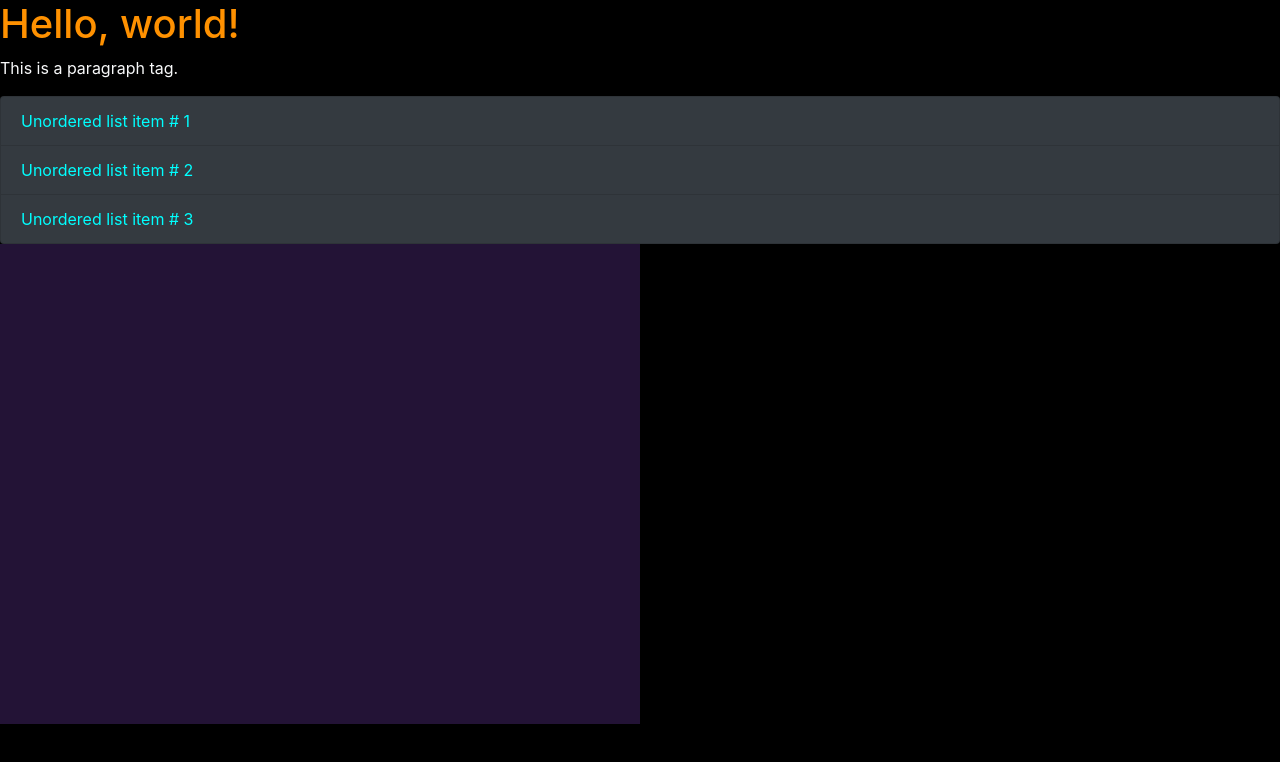
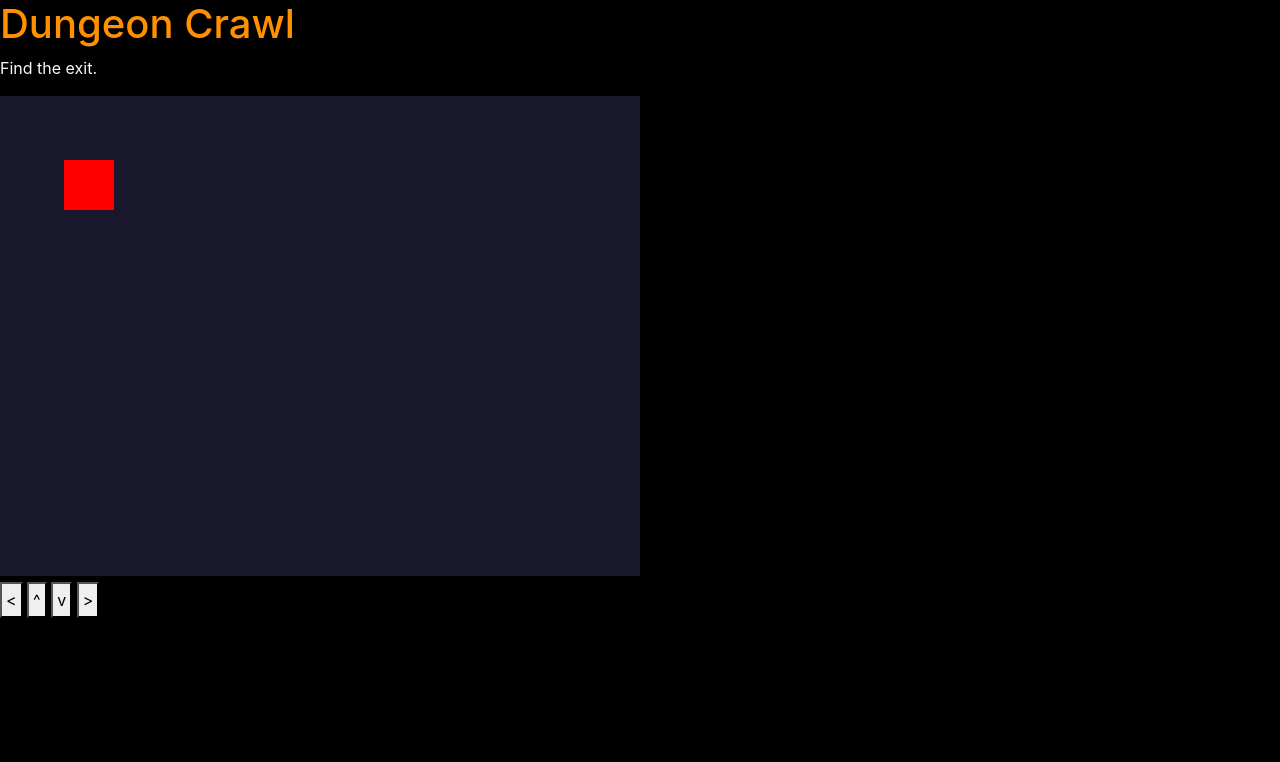
Before and after one commit to MattiWheels/JavaScript-Canvas-Practice, a plain HTML site: page index.html in a window 1280 px wide. Drawn offline with nearby package versions, Linux system fonts and the light colour scheme.

Commit message:
added square to canvas and styling changes.

```diff
--- a/game.js
+++ b/game.js
@@ -0,0 +1,10 @@
+const canvas = document.getElementById('game');
+const ctx = canvas.getContext('2d');
+
+drawPlayer();
+
+function drawPlayer() {
+    ctx.rect(64,64,50,50);
+    ctx.fillStyle = 'red';
+    ctx.fill();
+}
--- a/index.html
+++ b/index.html
@@ -13,17 +13,16 @@
     <title>Hello, world!</title>
   </head>
   <body class="">
-    <h1 class="">Hello, world!</h1>
+    <h1 class="">Dungeon Crawl</h1>
     <div class="information-area">
-        <p class="text-light">This is a paragraph tag.</p>
-        <ul class="list-group">
-            <li class="list-group-item bg-dark">Unordered list item # 1</li>
-            <li class="list-group-item bg-dark">Unordered list item # 2</li>
-            <li class="list-group-item bg-dark">Unordered list item # 3</li>
-        </ul>
+        <p class="text-light">Find the exit.</p>
     </div>
 
-    <canvas id="game" height="480" width="640"></canvas>
+    <canvas id="game" height="480" width="640"></canvas><br>
+    <button class="p-1"><</button>
+    <button class="p-1">^</button>
+    <button class="p-1">v</button>
+    <button class="p-1">></button>
 
     <!-- Optional JavaScript -->
     <script src="game.js"></script>
--- a/styles.css
+++ b/styles.css
@@ -16,5 +16,5 @@ h1 {
 }
 
 canvas {
-    background-color: rgb(35, 19, 54);
+    background-color: rgb(24, 23, 44);
 }
```
